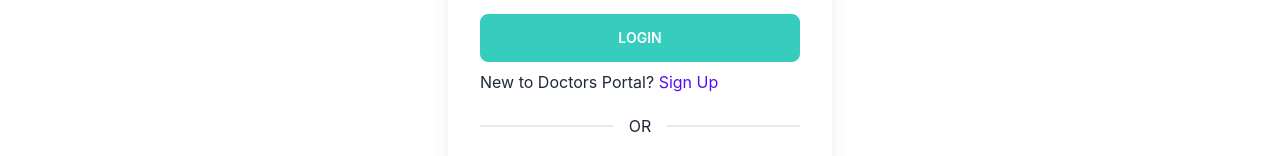
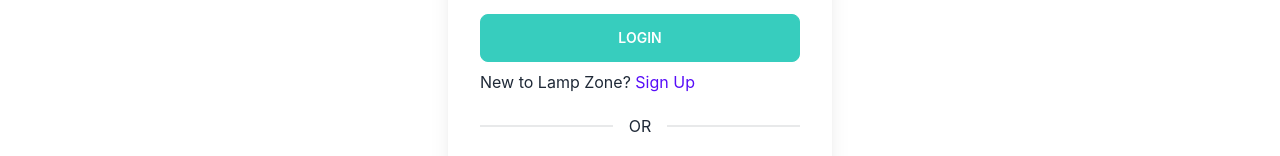
Before and after one commit to nahid7g/Lamp-Zone, a React (Create React App) app: page /login in a window 1280 px wide. Shown: the part 486-642 px from the top of the page. Built offline with nearby package versions, Linux system fonts and the light colour scheme; no server answers.

Commit message:
Login section fixed

```diff
--- a/src/Pages/Login/Login.js
+++ b/src/Pages/Login/Login.js
@@ -78,7 +78,7 @@ const Login = () => {
                         {loginError}
                         <button className="btn btn-accent text-white" type='submit'>Login</button>
                     </form>
-                    <p>New to Doctors Portal? <Link className='text-primary' to="/signup">Sign Up</Link></p>
+                    <p>New to Lamp Zone? <Link className='text-primary' to="/signup">Sign Up</Link></p>
                     <div className="divider">OR</div>
                     <button
                         onClick={() => signInWithGoogle()}
```
